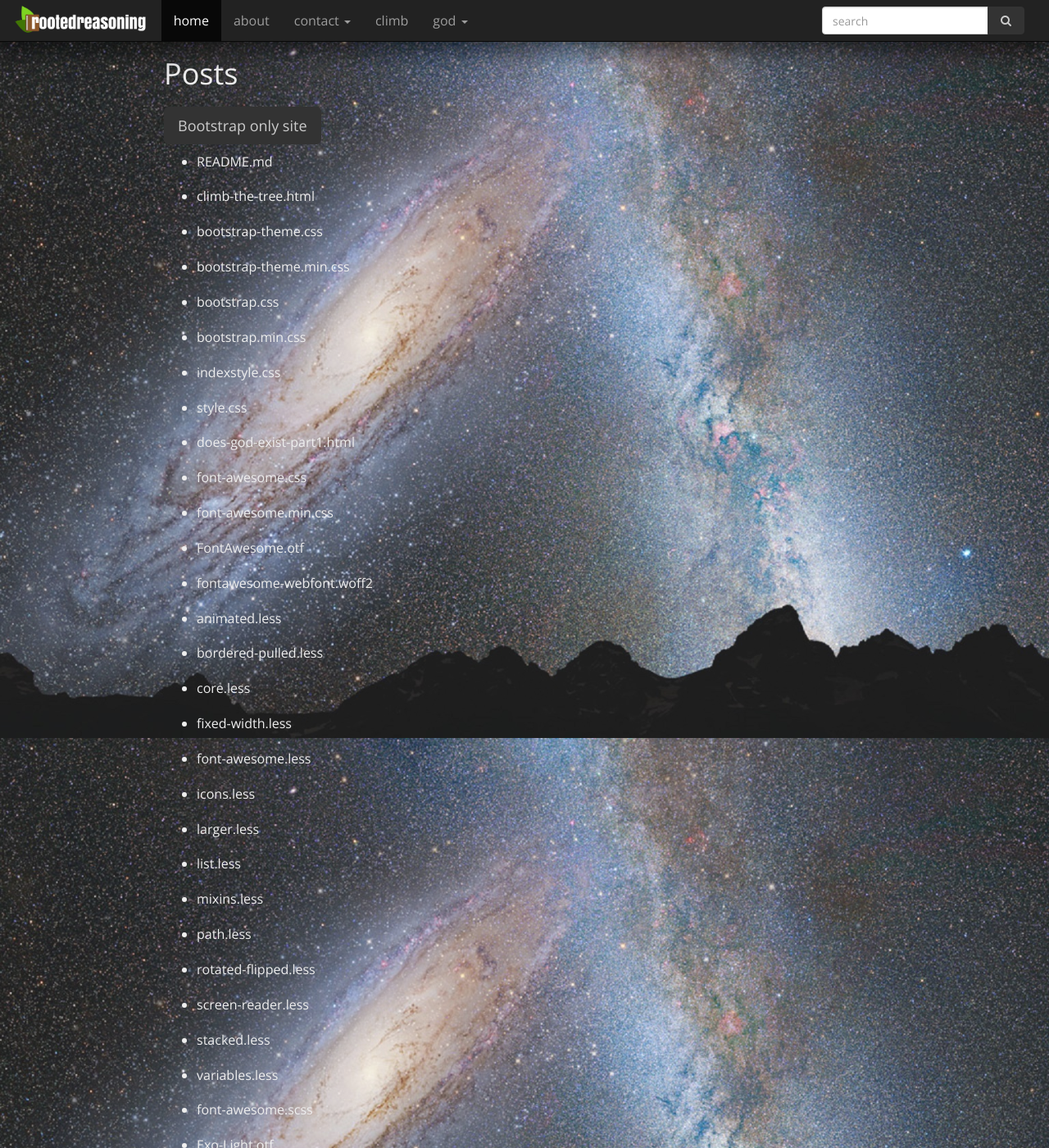
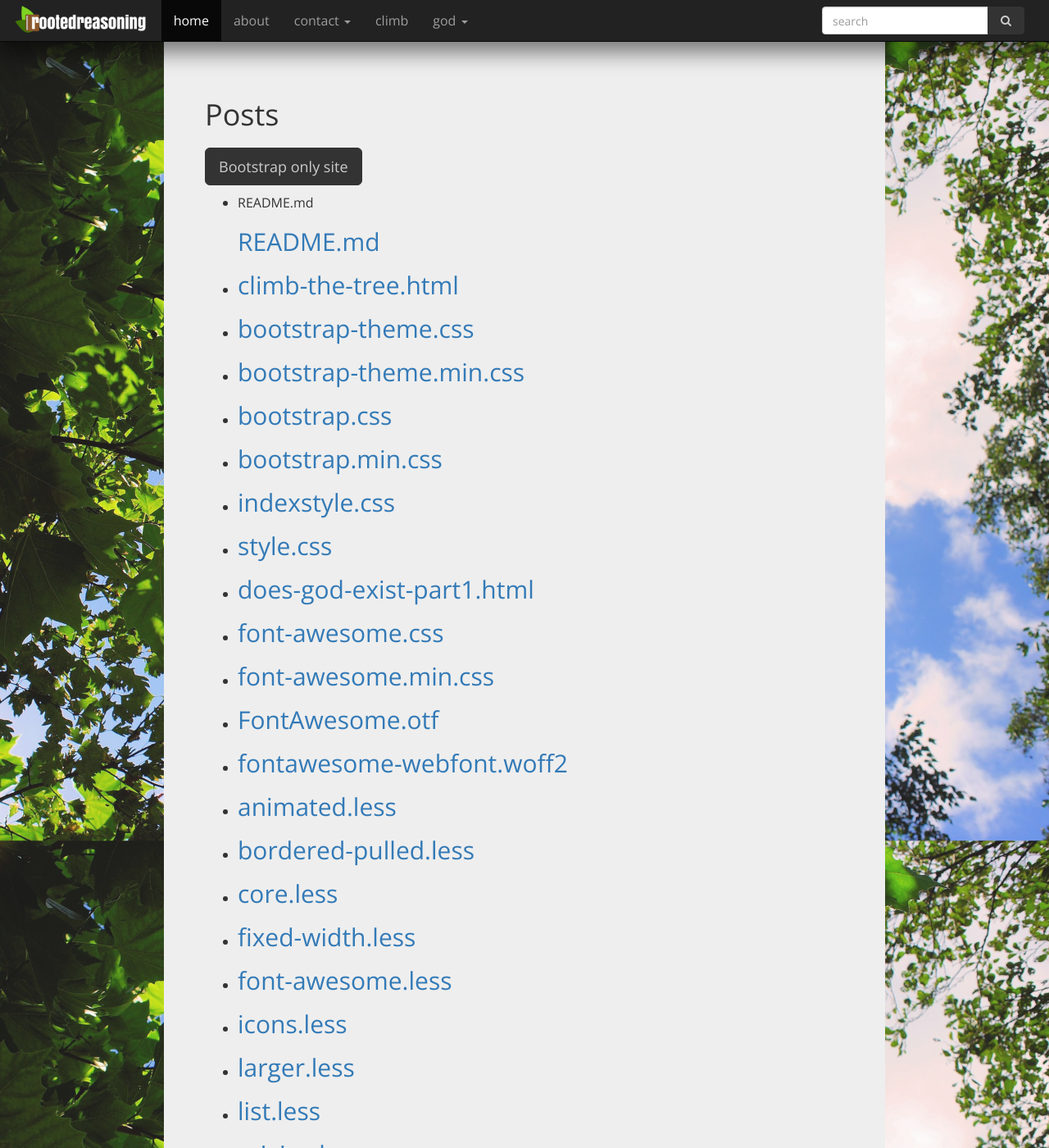
Before and after one commit to byhag/byhag.github.io, a Jekyll site: the page built from index.md, in a window 1280 px wide and 1400 px high. Shown: the whole window at 82% size. Built offline with Jekyll 4.4.1, drawn with Linux system fonts in a browser that asks for light colours.

Commit message:
Styling; messing with templates

```diff
--- a/404.html
+++ b/404.html
@@ -1,5 +1,7 @@
 ---
 permalink: /404.html
+layout: default
 ---
 
 <h1>Well, darn!</h1>
+<h3>It looks like this page doesn't exist</h3>
--- a/_includes/header.html
+++ b/_includes/header.html
@@ -35,7 +35,7 @@
               <a href="#" class="dropdown-toggle" data-toggle="dropdown" role="button" aria-haspopup="true" aria-expanded="false">god <span class="caret"></span></a>
               <ul class="dropdown-menu">
                 <li><a href="#">introduction</a></li>
-                <li><a href="does-god-exist-part1.html">does god exist? (part 1)</a></li>
+                <li><a href="/does-god-exist-part1">does god exist? (part 1)</a></li>
                 <li><a href="#">does god exist? (part 2)</a></li>
                 <li><a href="#">what is god like?</a></li>
               </ul>
--- a/_layouts/default.html
+++ b/_layouts/default.html
@@ -7,11 +7,13 @@
 
     {% include header.html %}
 
-    <main class="page-content" aria-label="Content">
-      <div class="wrapper">
-        {{ content }}
-      </div>
-    </main>
+    <div class="content">
+      <main class="page-content" aria-label="Content">
+        <div class="wrapper">
+          {{ content }}
+        </div>
+      </main>
+    </div>
 
     {% include footer.html %}
 
--- a/_layouts/home.html
+++ b/_layouts/home.html
@@ -3,7 +3,6 @@ layout: default
 ---
 
 <div class="home">
-  <div class="content">
   <h1 class="page-heading">Posts</h1>
 
   {{ content }}
@@ -13,15 +12,14 @@ layout: default
   <ul class="post-list">
     {% for post in site.static_files %}
       <li>
-        <span class="post-meta">{{ post.name }}</span>
+        <span class="post-meta">{% if post.name == "README.md" %}{{ post.name }}{% endif %}</span>
 
         <h2>
-          <a class="post-link" href="{{ post.url | relative_url }}">{{ post.title | escape }}</a>
+          <a class="post-link" href="{{ post.path | relative_url }}">{{ post.name }}</a>
         </h2>
       </li>
     {% endfor %}
   </ul>
 
   <p class="rss-subscribe">subscribe <a href="{{ "/feed.xml" | relative_url }}">via RSS</a></p>
-  </div>
 </div>
--- a/css/style.css
+++ b/css/style.css
@@ -6,14 +6,14 @@ html {
 }
 
 body {
-	background-image: linear-gradient(rgba(255,255,255,0.1), rgba(255,255,255,0.1)) , url(../images/milky-way.jpg) !important;
+	background-image: linear-gradient(rgba(255,255,255,0.1), rgba(255,255,255,0.1)) , url(../images/autumn.jpg) !important;
 	background-attachment: fixed;
 	background-size: cover;
 	font-family: "Open Sans" !important;
 	font-size: 12pt !important;
 	width: 100% !important;
 	padding-top: 50px;
-	color: #eee !important;
+	color: #333 !important;
 }
 
 .article-header {
@@ -30,7 +30,10 @@ body {
 }
 
 .content {
+	padding: 50px;
 	margin: 0px 200px !important;
+	min-height: 667px !important;
+	background-color: #eee;
 }
 
 .content > .col-xs-12 {
```
